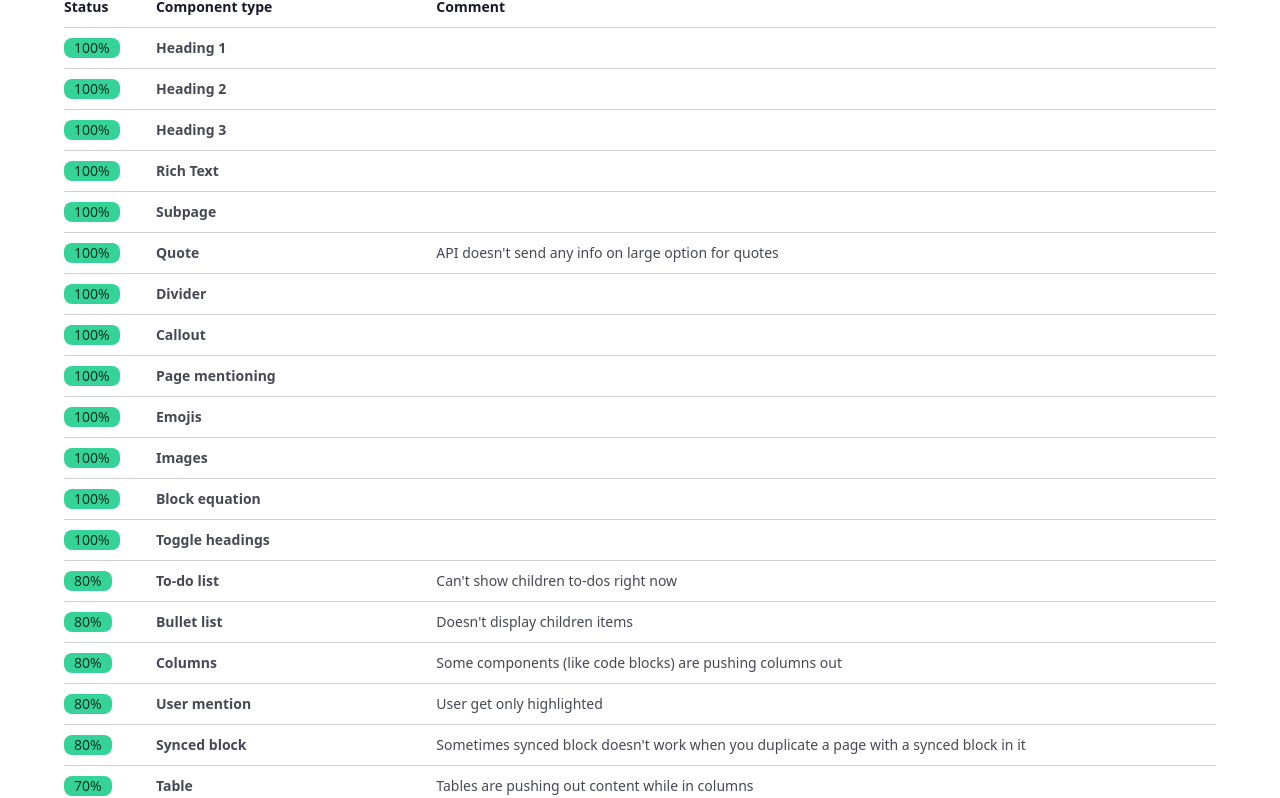
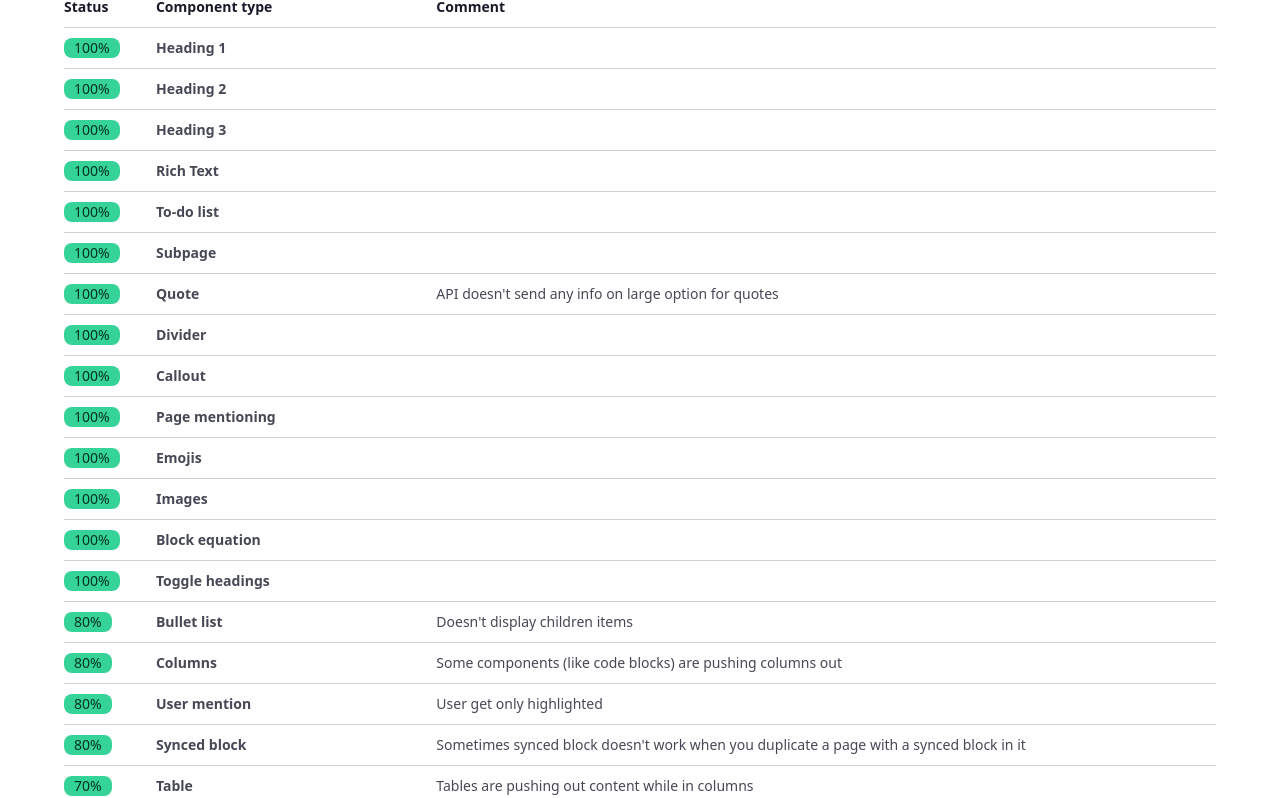
Before and after one commit to egrzeszczak/nuxt-3-notion, a Nuxt app: page / in a window 1280 px wide. Shown: the part 385-1183 px from the top of the page. Built offline with nearby package versions, Linux system fonts and the light colour scheme.

Commit message:
fix: :bug: To-do lists now display children, minor style change

```diff
--- a/assets/css/notion.css
+++ b/assets/css/notion.css
@@ -43,10 +43,10 @@
 
 /* To-dos */
 .notion-to-do {
-	@apply form-control border-b border-base-200;
+	@apply form-control divide-y;
 }
 .notion-to-do-label {
-	@apply label cursor-pointer;
+	@apply label cursor-pointer justify-start gap-4;
 }
 .notion-to-do-label-text {
 	@apply label-text;
--- a/components/Notion/ToDo.vue
+++ b/components/Notion/ToDo.vue
@@ -10,10 +10,13 @@ const props = defineProps(["block"]);
 				v-model="block[block.type].checked"
 				class="notion-to-do-checkbox"
 			/>
-			<span class="notion-to-do-label-text" :class="{'notion-to-do-label-text-checked': block[block.type].checked}">
+			<div class="notion-to-do-label-text" :class="{'notion-to-do-label-text-checked': block[block.type].checked}">
 				<NotionRichText :richText="block[block.type].rich_text" />
-			</span>
+			</div>
 		</label>
+		<div class="pl-8">
+			<NotionPageContent v-if="block.has_children" :page_id="block.id"/>
+		</div>
 	</div>
 </template>
 
--- a/pages/index.vue
+++ b/pages/index.vue
@@ -69,8 +69,8 @@ const components = ref([
 	},
 	{
 		name: "To-do list",
-		progress: 80,
-		comment: "Can't show children to-dos right now",
+		progress: 100,
+		comment: "",
 	},
 	{
 		name: "Subpage",
```
